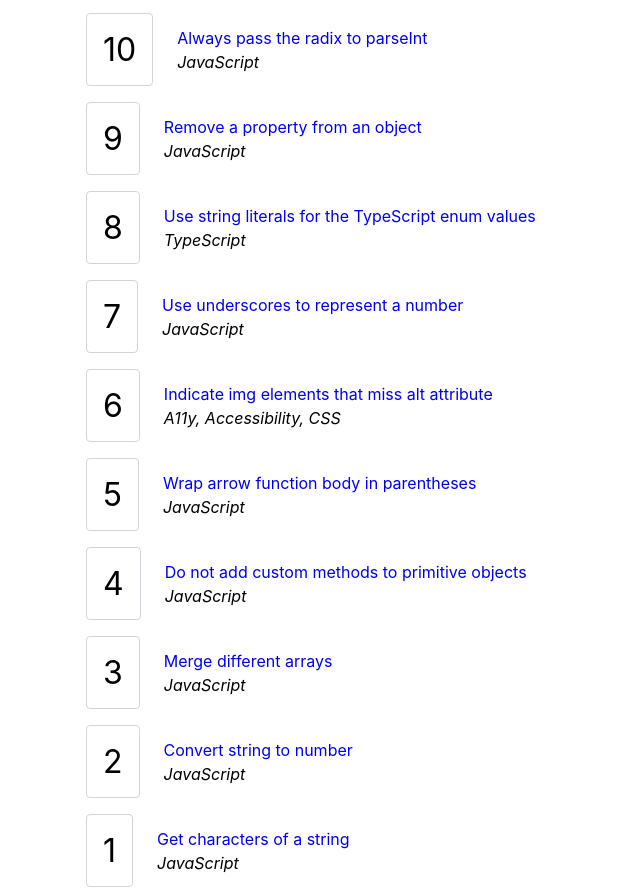
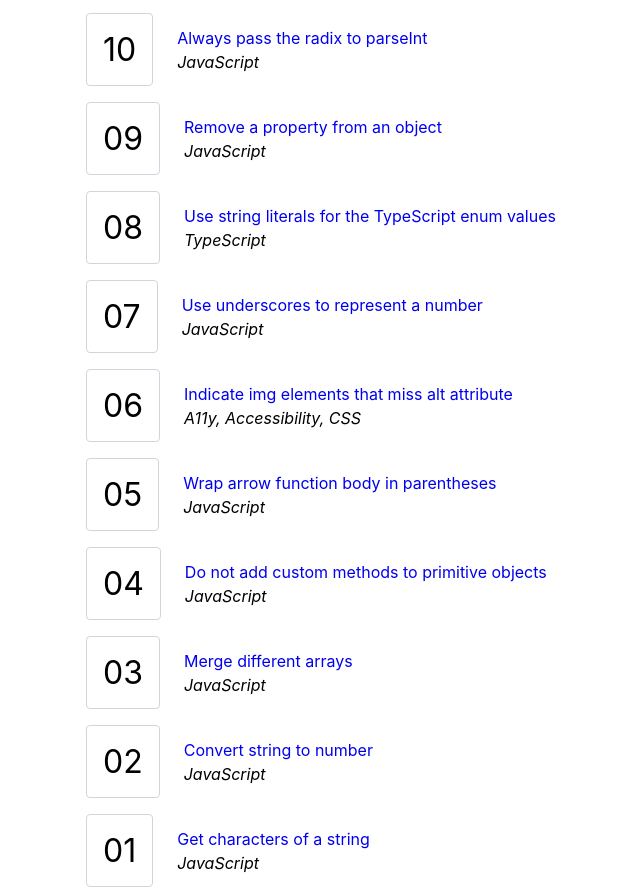
Before and after one commit to phuocng/frontend-tips, an Eleventy site: page all.njk in a window 1280 px wide. Shown: the part 5063-5953 px from the top of the page, without its empty margins (58-698 px from the left). Built offline with nearby package versions, Linux system fonts and the light colour scheme; Eleventy itself is replaced by a stand-in of ours; files that its build step writes are made by us from their sources.

Commit message:
Prefix post index with zeros

```diff
--- a/all.njk
+++ b/all.njk
@@ -8,7 +8,7 @@ layout: layouts/page.njk
     <div class="collection__item">
         <div class="collection__index">
             <div class="collection__number">
-                {{ post.data.index + 1 }}
+                {{ (post.data.index + 1) | prefixZeros(collections.posts.length) }}
             </div>
         </div>
         <div class="collection__content">
```
Also changed, not shown: .eleventy.js.
